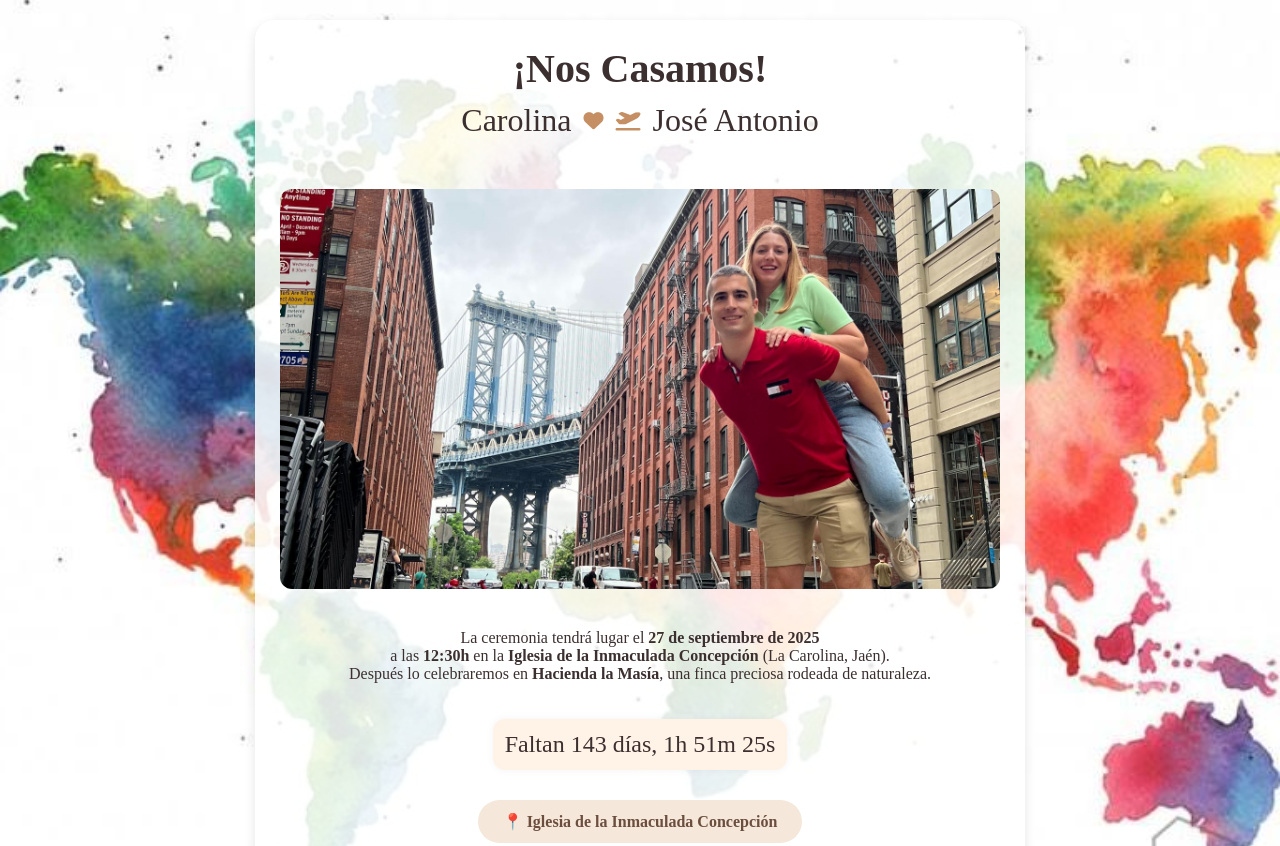
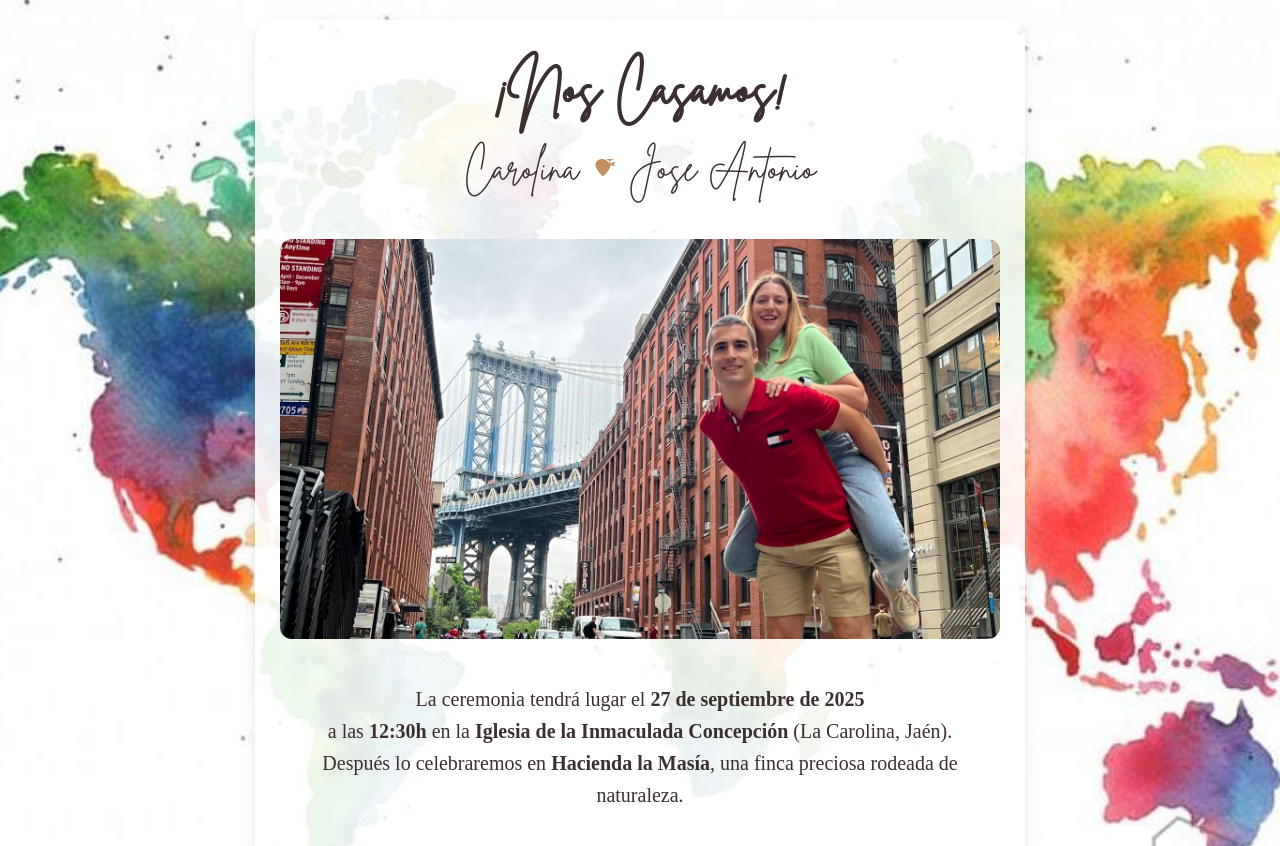
Before and after one commit to bugatti17/NosCasamos-v2, a plain HTML site: page index.html in a window 1280 px wide. Shown: the top 846 px of the page. Drawn offline with nearby package versions, Linux system fonts and the light colour scheme; a web font is replaced by a local one.

Commit message:
Update index.html

```diff
--- a/index.html
+++ b/index.html
@@ -4,10 +4,16 @@
   <meta charset="UTF-8" />
   <meta name="viewport" content="width=device-width, initial-scale=1.0" />
   <title>¡Nos Casamos! Carolina & José Antonio</title>
+
+  <!-- Tipografías -->
   <link href="https://fonts.googleapis.com/css2?family=Simonetta:ital,wght@0,400;0,700;1,400&display=swap" rel="stylesheet">
-  <link href="https://unpkg.com/aos@2.3.1/dist/aos.css" rel="stylesheet">
   <script src="https://kit.fontawesome.com/a2e0e6ad04.js" crossorigin="anonymous"></script>
   <style>
+    @font-face {
+      font-family: 'Brittany';
+      src: url('https://raw.githubusercontent.com/bugatti17/NosCasamos-v2/refs/heads/main/BrittanySignature.ttf') format('truetype');
+    }
+
     body {
       margin: 0;
       font-family: 'Simonetta', serif;
@@ -17,32 +23,39 @@
       text-align: center;
       padding: 20px;
     }
+
     .container {
-      background-color: rgba(255, 255, 255, 0.85);
+      background-color: rgba(255, 255, 255, 0.88);
       border-radius: 20px;
       padding: 25px;
       max-width: 720px;
       margin: auto;
       box-shadow: 0 4px 12px rgba(0, 0, 0, 0.1);
     }
+
     h1 {
-      font-family: 'Simonetta', serif;
-      font-size: 40px;
-      margin: 0;
-      font-weight: 700;
+      font-family: 'Brittany', cursive;
+      font-size: 50px;
+      margin: 10px 0 20px;
     }
+
     .names {
-      font-size: 32px;
+      font-family: 'Brittany', cursive;
+      font-size: 38px;
       display: flex;
       justify-content: center;
       align-items: center;
-      gap: 12px;
-      margin: 10px 0 30px;
+      flex-wrap: wrap;
+      gap: 10px;
+      margin-bottom: 25px;
     }
-    .names i {
-      font-size: 20px;
-      color: #c58f63;
+
+    .names svg {
+      width: 30px;
+      height: 30px;
+      fill: #c58f63;
     }
+
     img.photo {
       width: 100%;
       max-height: 400px;
@@ -50,15 +63,27 @@
       border-radius: 12px;
       margin: 20px 0;
     }
+
+    p {
+      font-size: 20px;
+      line-height: 1.6;
+    }
+
+    .nowrap {
+      white-space: nowrap;
+    }
+
     .countdown {
       font-size: 24px;
       background: #fff2e6;
-      padding: 12px;
-      margin: 20px auto;
-      border-radius: 12px;
+      padding: 14px 20px;
+      margin: 25px auto;
+      border-radius: 16px;
       display: inline-block;
-      box-shadow: 0 0 8px rgba(0,0,0,0.05);
+      box-shadow: 0 0 10px rgba(0,0,0,0.05);
+      border: 2px dashed #c58f63;
     }
+
     .locations a {
       display: block;
       color: #6b4e3d;
@@ -71,9 +96,11 @@
       font-weight: bold;
       transition: all 0.3s ease;
     }
+
     .locations a:hover {
       background: #e0cabb;
     }
+
     .rsvp-button {
       display: flex;
       justify-content: center;
@@ -89,9 +116,11 @@
       margin: 10px auto;
       transition: all 0.3s ease;
     }
+
     .rsvp-button:hover {
       background: #1ebe5b;
     }
+
     .quote {
       font-style: italic;
       margin-top: 30px;
@@ -100,22 +129,28 @@
   </style>
 </head>
 <body>
-  <div class="container" data-aos="fade-up">
+  <div class="container">
     <h1>¡Nos Casamos!</h1>
+
     <div class="names">
       <span>Carolina</span>
-      <i class="fas fa-heart"></i>
-      <i class="fas fa-plane-departure"></i>
+      <!-- Ícono decorativo SVG -->
+      <svg xmlns="http://www.w3.org/2000/svg" viewBox="0 0 24 24">
+        <path d="M22,4c-2.2,0-4.2,1.2-5.4,3c-1.2-1.8-3.2-3-5.4-3C8.1,4,6,6.1,6,8.6c0,4.3,6,9.3,6,9.3s6-4.9,6-9.3C18,6.1,15.9,4,13.4,4z"/>
+        <path d="M13.8,9l8.2-3l-1.5,2.7L23,10l-7.7-1.6L13.8,9z" />
+      </svg>
       <span>José Antonio</span>
     </div>
-    <img src="foto_novios.jpg" alt="Foto de los novios" class="photo" data-aos="zoom-in" />
-    <p>La ceremonia tendrá lugar el <strong>27 de septiembre de 2025</strong><br>
+
+    <img src="foto_novios.jpg" alt="Foto de los novios" class="photo" />
+
+    <p>La ceremonia tendrá lugar el <strong class="nowrap">27 de septiembre de 2025</strong><br>
     a las <strong>12:30h</strong> en la <strong>Iglesia de la Inmaculada Concepción</strong> (La Carolina, Jaén).<br>
     Después lo celebraremos en <strong>Hacienda la Masía</strong>, una finca preciosa rodeada de naturaleza.</p>
 
-    <div class="countdown" id="countdown" data-aos="fade-up"></div>
+    <div class="countdown" id="countdown"></div>
 
-    <div class="locations" data-aos="fade-up">
+    <div class="locations">
       <a href="https://maps.google.com/?q=Iglesia+de+la+Inmaculada+Concepción,+La+Carolina,+Jaén" target="_blank">
         📍 Iglesia de la Inmaculada Concepción
       </a>
@@ -134,9 +169,7 @@
     <p class="quote">"El amor es el mejor guía para cualquier viaje"</p>
   </div>
 
-  <script src="https://unpkg.com/aos@2.3.1/dist/aos.js"></script>
   <script>
-    AOS.init();
     const countdown = document.getElementById('countdown');
     const targetDate = new Date('2025-09-27T12:30:00');
     function updateCountdown() {
```
